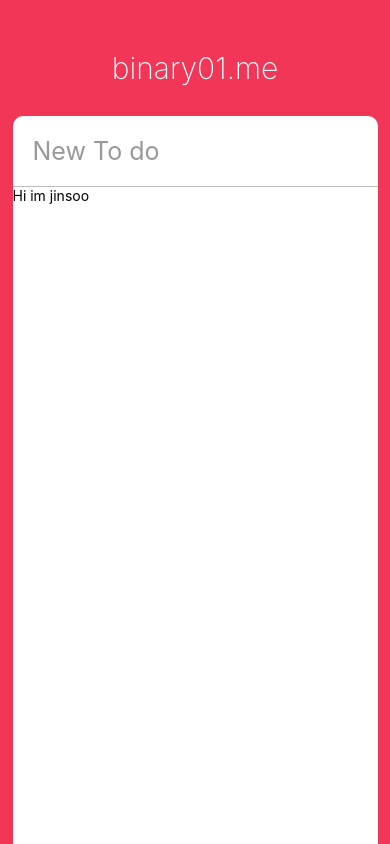
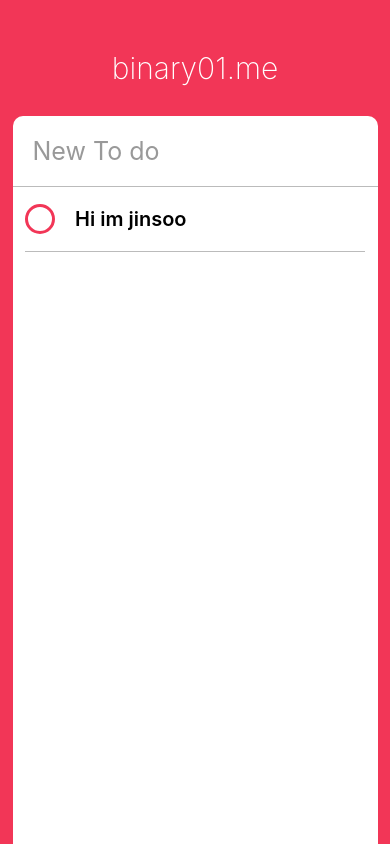
Before and after one commit to 01-binary/RN-Todo, a React Native app: screen / in a window 390 px wide. Built offline with nearby package versions, Linux system fonts and the light colour scheme.

Commit message:
Circle-end

```diff
--- a/App.js
+++ b/App.js
@@ -27,7 +27,7 @@
             returnKeyType={'done'}
             autoCorrect={false}
           />
-          <ScrollView>
+          <ScrollView contentContainerStyle={styles.todos}>
             <Todo />
           </ScrollView>
         </View>
@@ -82,5 +82,8 @@
     borderBottomColor: '#bbb',
     borderBottomWidth: 1,
     fontSize: 25
+  },
+  todos: {
+    alignItems: 'center'
   }
 });
--- a/ToDo.js
+++ b/ToDo.js
@@ -1,16 +1,63 @@
-import React, {Component} from 'react';
-import {View, Text, TouchableOpacity, StyleSheet} from 'react-native';
+import React, { Component } from 'react';
+import { View, Text, TouchableOpacity, StyleSheet, Dimensions } from 'react-native';
 
-export default class Todo extends Component{
+const { height, width } = Dimensions.get('window');
+
+export default class Todo extends Component {
+    state = {
+        isEdition: false,
+        isCompleted: false
+    }
     render() {
+        const { isCompleted } = this.state;
         return (
-        <View>
-            <Text>Hi im jinsoo</Text>
-        </View>
+            <View style={styles.container}>
+                <TouchableOpacity onPress={this._toggleComplete}>
+                    <View style={[
+                        styles.circle,
+                        isCompleted ? styles.completeCircle : styles.uncompleteCircle
+                    ]} />
+                </TouchableOpacity>
+                <Text style={styles.text}>Hi im jinsoo</Text>
+            </View>
         );
     }
+
+    _toggleComplete = () => {
+        this.setState(prevState => {
+            return ({
+                isCompleted: !prevState.isCompleted
+            })
+        })
+    }
+
 }
 
-const style = StyleSheet.create({
-
+const styles = StyleSheet.create({
+    container: {
+        width: width - 50,
+        borderBottomColor: '#bbb',
+        borderBottomWidth: StyleSheet.hairlineWidth,
+        flexDirection: 'row',
+        alignItems: 'center'
+    },
+    circle: {
+        width: 30,
+        height: 30,
+        borderRadius: 15,
+        borderColor: 'red',
+        borderWidth: 3,
+        marginRight: 20
+    },
+    completeCircle: {
+        borderColor: "#bbb"
+    },
+    uncompleteCircle: {
+        borderColor: "#F23657"
+    },
+    text: {
+        fontWeight: "600",
+        fontSize: 20,
+        marginVertical: 20
+    }
 })
```
